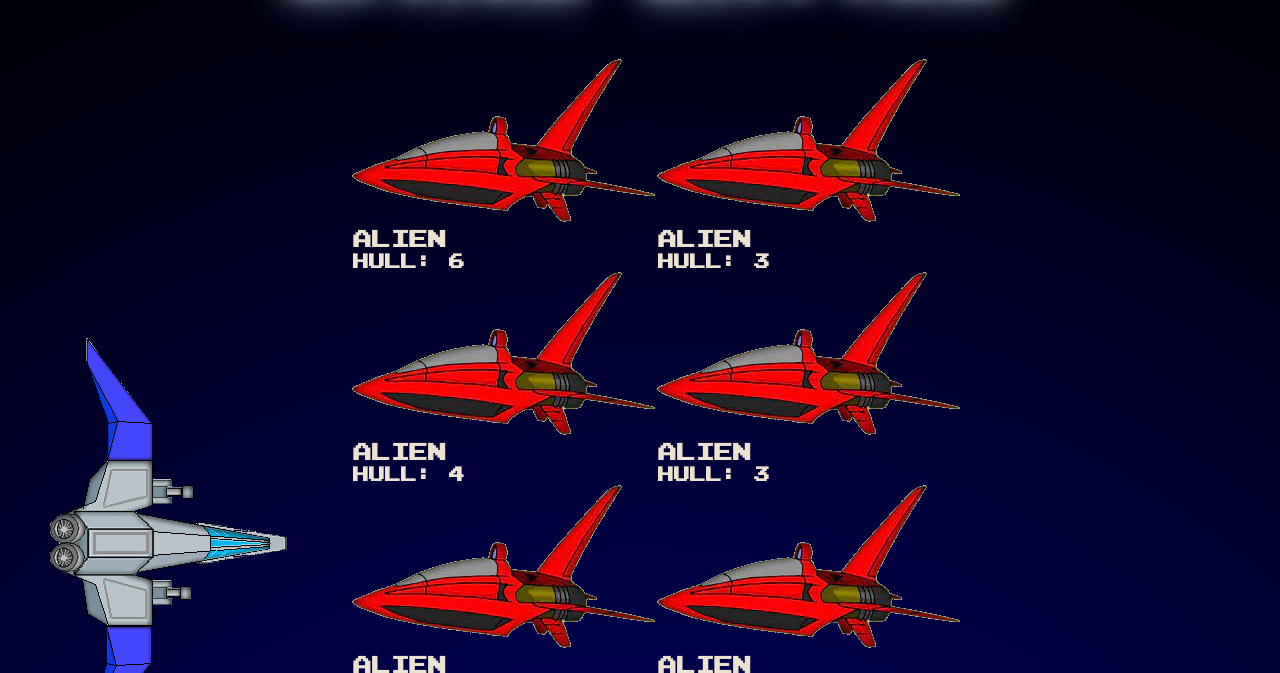
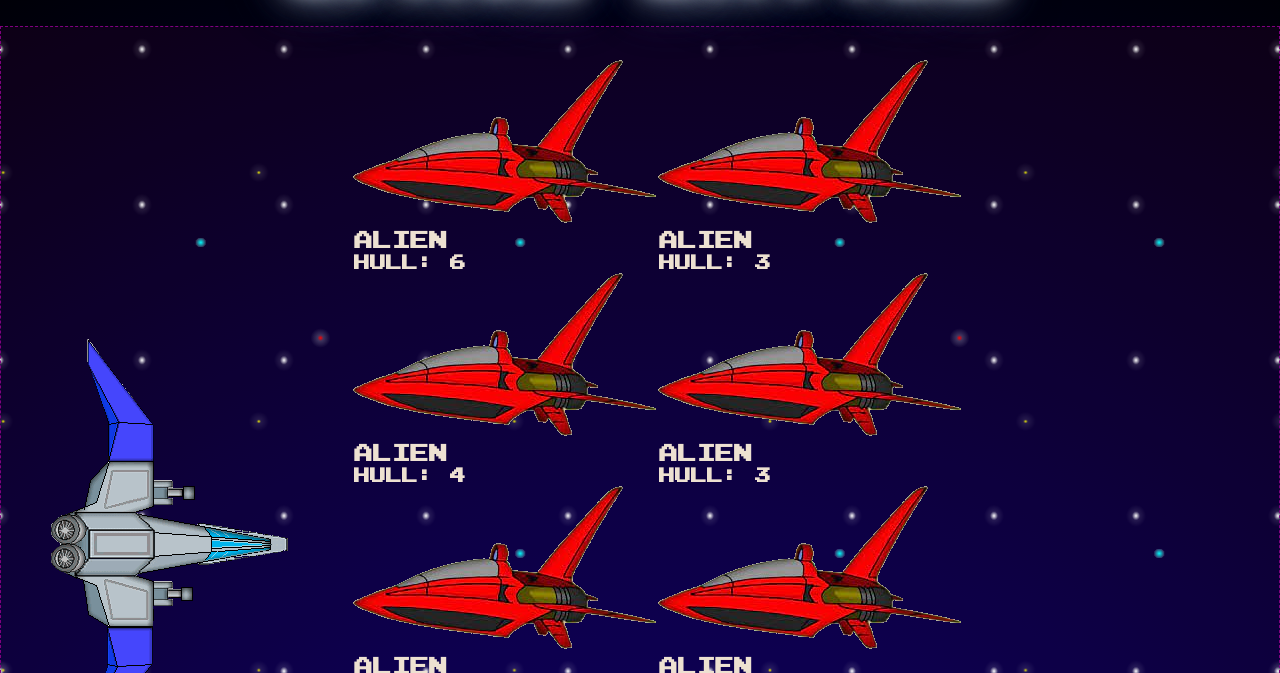
Before and after one commit to DrAcula27/spaceBattle, a plain HTML site: page html/game.html in a window 1280 px wide. Shown: the part 106-779 px from the top of the page. Drawn offline with Linux system fonts and the light colour scheme.

Commit message:
add starry background to game.html

```diff
--- a/css/game.css
+++ b/css/game.css
@@ -1,13 +1,3 @@
-/* background */
-.space {
-    background: rgba(128, 0, 128, 0.1) center / 200px 200px round;
-    bottom: 0;
-    left: 0;
-    position: absolute;
-    right: 0;
-    top: 0;
-}
-
 /*main body*/
 #main {
     display: flex;
@@ -18,6 +8,19 @@
     margin-bottom: 2em;
     padding: 2em;
     max-width: 100vw;
+}
+
+/* background */
+.space {
+    background: rgba(128, 0, 128, 0.1) center / 200px 200px round;
+    border: 1px dashed purple;
+    background-image:
+    radial-gradient(red, rgba(255,255,255,.2) 3px, transparent 10px),
+    radial-gradient(cyan, rgba(255,255,255,.15) 5px, transparent 5px),
+    radial-gradient(yellow, rgba(255,255,255,.1) 2px, transparent 10px),
+    radial-gradient(white, rgba(255,255,255,.1) 4px, transparent 10px);
+    background-size: 550px 550px, 350px 350px, 250px 250px, 150px 150px;
+    background-position: 0 0, 40px 60px, 130px 270px, 70px 100px;
 }
 
 #battlefield {
--- a/html/game.html
+++ b/html/game.html
@@ -26,7 +26,7 @@
     <header id="header">
       <h1 class="title glow">SPACE BATTLE</h1>
     </header>
-    <main id="main">
+    <main id="main" class="space">
       <!-- battlefield -->
       <div id="battlefield">
         <!-- player ship -->
```
